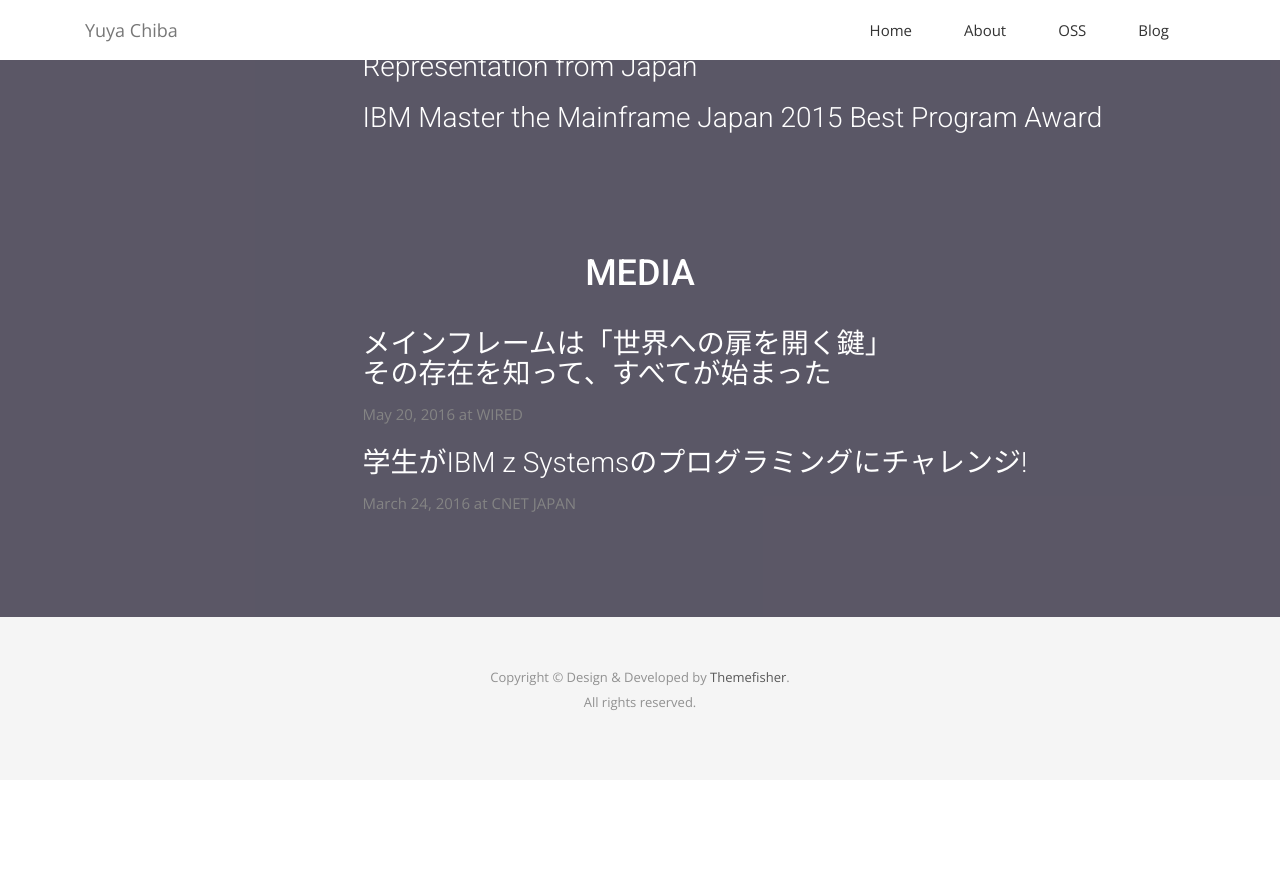
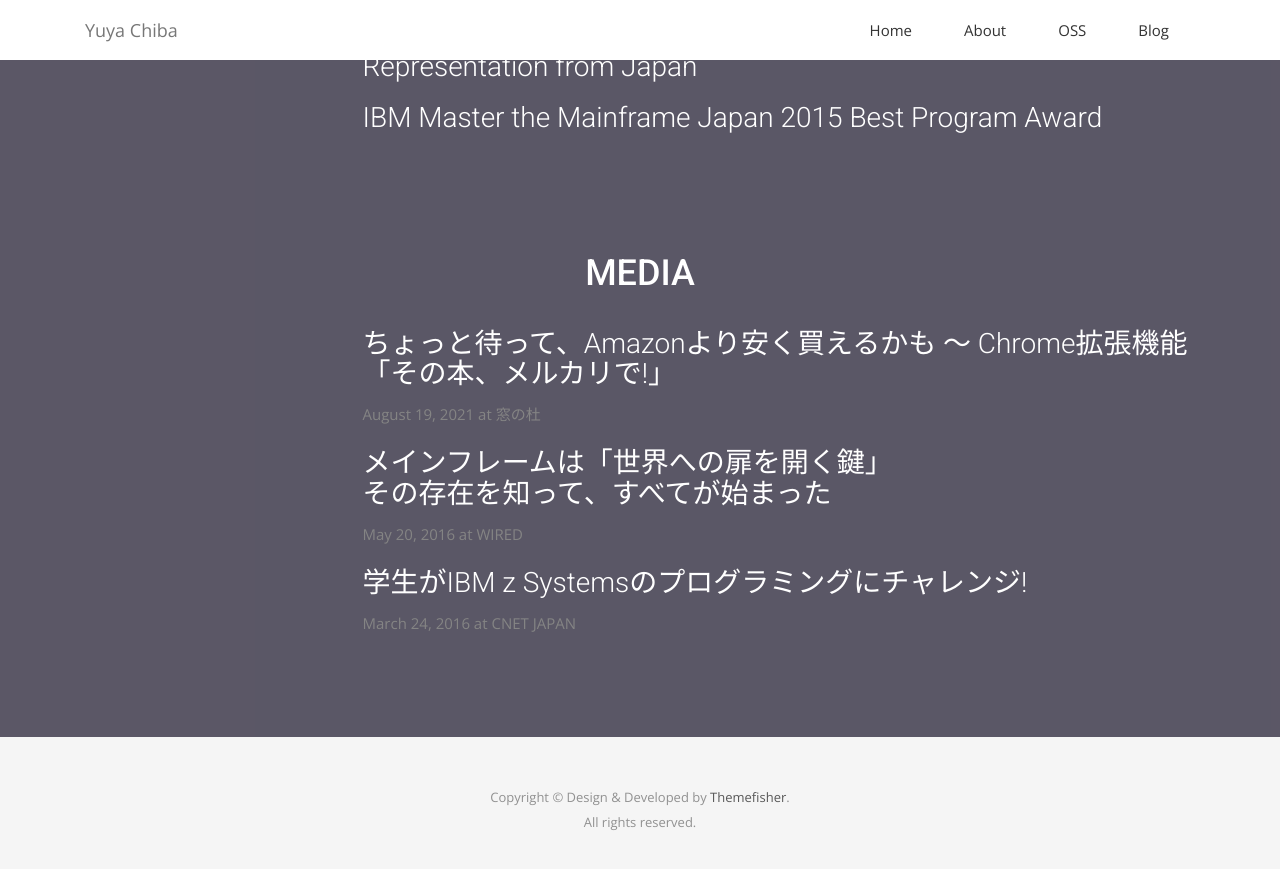
Before and after one commit to cyblue9/cyblue9.github.io, a Jekyll site: the page built from about.html, in a window 1280 px wide and 900 px high, scrolled down 2045 px. Shown: the top 869 px of the window. Built offline with Jekyll 4.4.1, drawn with Linux system fonts in a browser that asks for light colours; nearby versions of some CDN libraries; some web fonts are replaced; before the commit the page ends 2825 px from its top, so only the background shows below that.

Commit message:
Add media content

```diff
--- a/_data/medias.yml
+++ b/_data/medias.yml
@@ -1,3 +1,7 @@
+- date: August 19, 2021
+  url: https://forest.watch.impress.co.jp/docs/review/1344744.html
+  title: ちょっと待って、Amazonより安く買えるかも ～ Chrome拡張機能「その本、メルカリで!」
+  publisher: 窓の杜
 - date: May 20, 2016
   url: https://web.archive.org/web/20160526055735/http://wired.jp/innovationinsights/post/mainframe/i/open-sesame/
   title: メインフレームは「世界への扉を開く鍵」<br>その存在を知って、すべてが始まった
```
